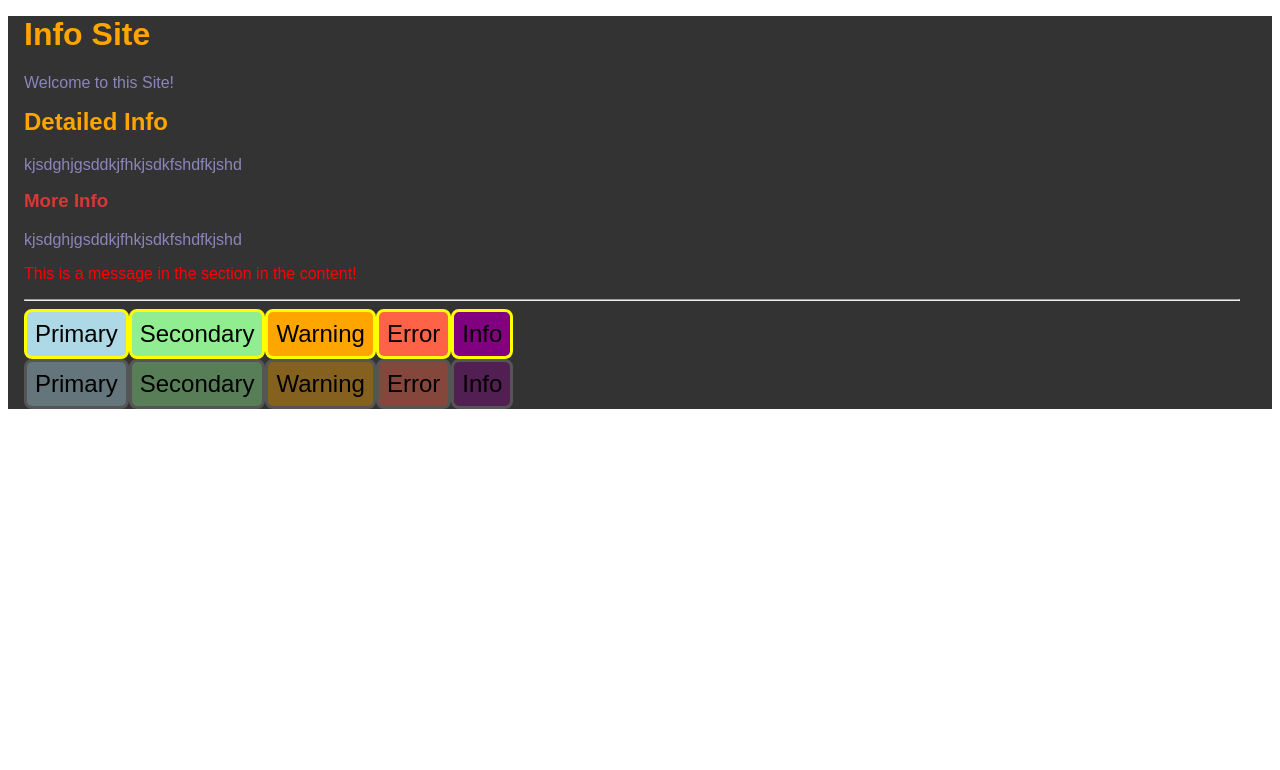
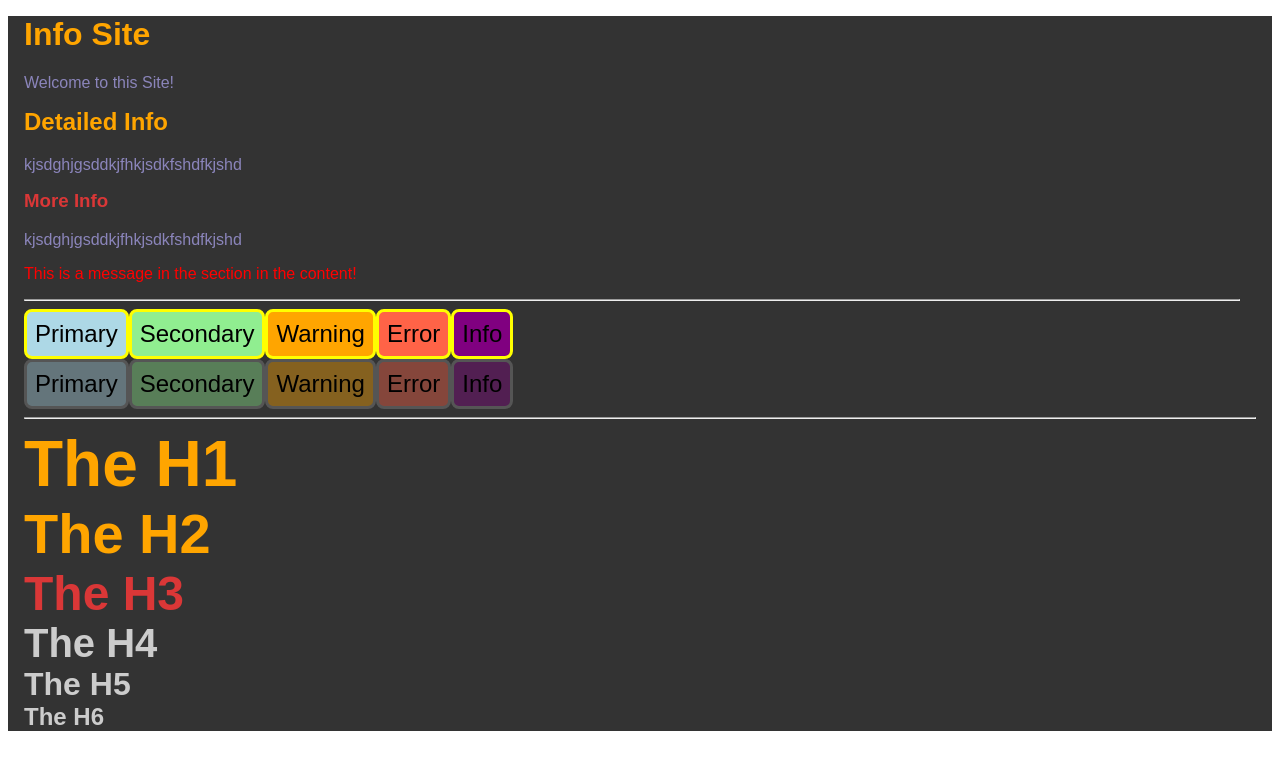
Before and after one commit to Scientific-Research/mk-003-sass-basics, a React (Vite) app: page / in a window 1280 px wide. Shown: the top 770 px of the page. Built offline with nearby package versions, Linux system fonts and the light colour scheme.

Commit message:
list and @for works but it must be outside of content in App.scss because in App.tsx, they are out of content.

```diff
--- a/src/App.tsx
+++ b/src/App.tsx
@@ -26,6 +26,14 @@ function App() {
         <button className="error error-disabled">Error</button>
         <button className="info info-disabled">Info</button>
       </section>
+
+      <hr />
+      <h1 className="special">The H1</h1>
+      <h2 className="special">The H2</h2>
+      <h3 className="special">The H3</h3>
+      <h4 className="special">The H4</h4>
+      <h5 className="special">The H5</h5>
+      <h6 className="special">The H6</h6>
     </div>
   );
 }
--- a/src/styles/App.scss
+++ b/src/styles/App.scss
@@ -97,4 +97,15 @@ div.App {
     //   @include btn($errorButtonColor, red);
     // }
   }
+  $hsizes: 4rem, 3.5rem, 3rem, 2.5rem, 2rem, 1.5rem;
+  $hcolors: navy, blue, lightblue;
+
+  @for $i from 1 through length($hsizes) {
+    h#{$i}.special {
+      font-size: nth($hsizes, $i);
+      // color: nth($hcolors, $i);
+      font-style: normal;
+      margin: 0;
+    }
+  }
 }
```
